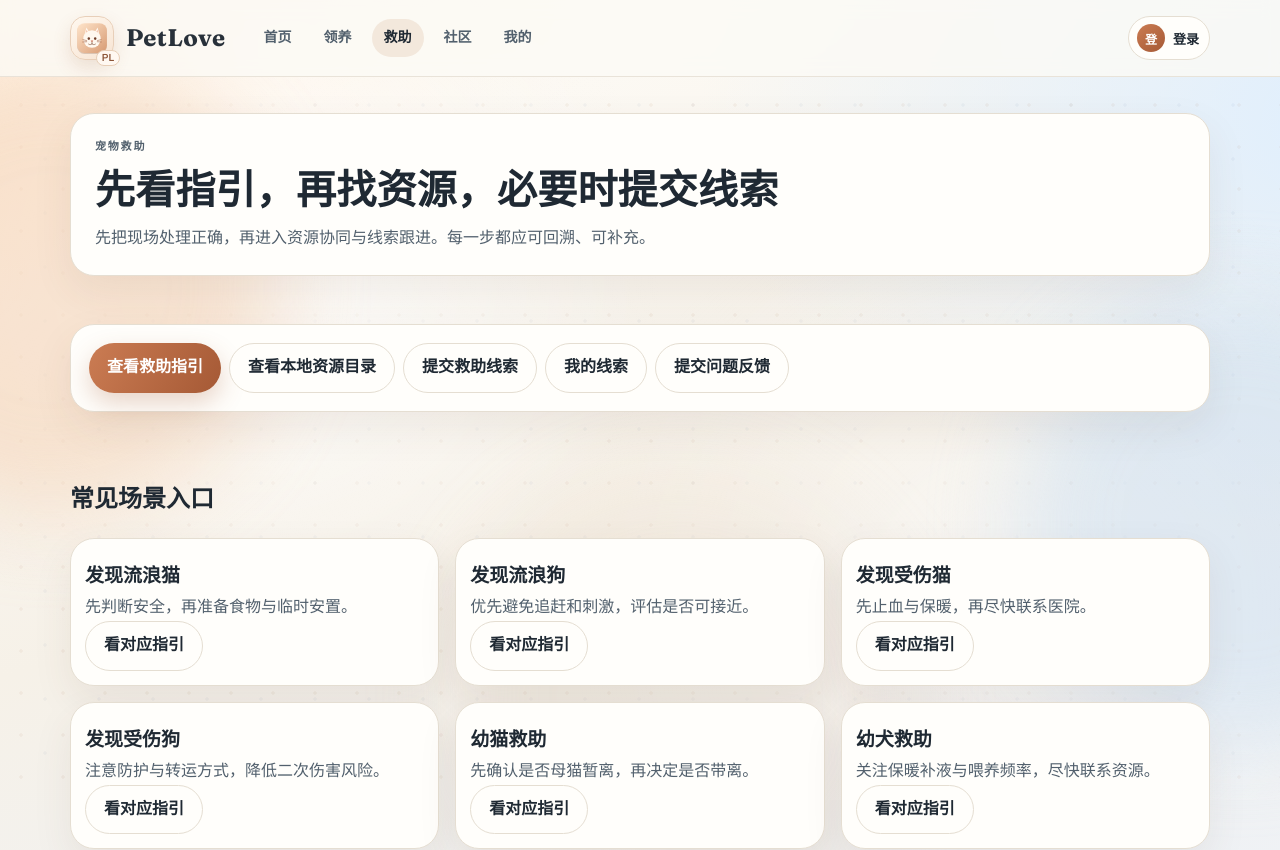
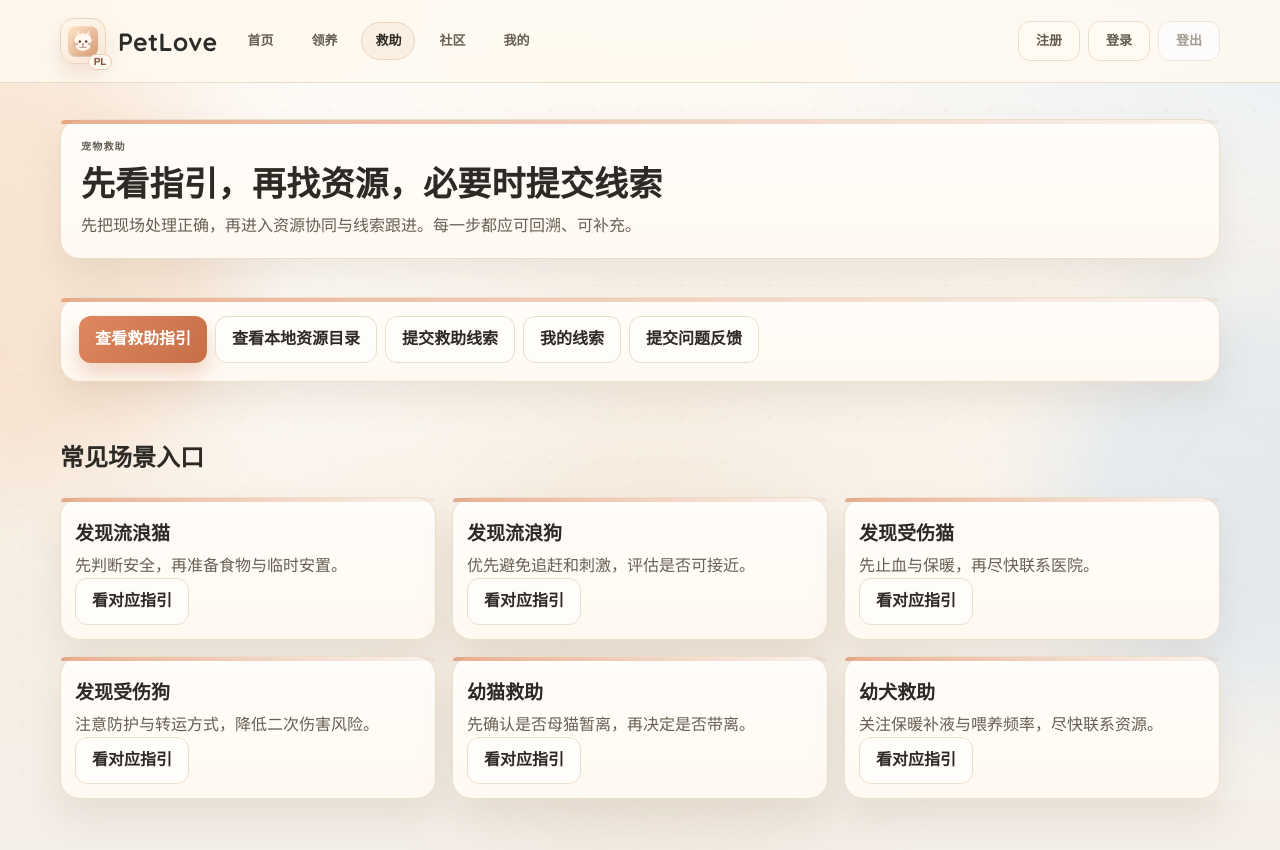
Before and after one commit to littleha233/pet-love-web, a React (Vite) app in the folder web-user/: page /rescue in a window 1280 px wide. Shown: the top 850 px of the page. Built offline with nearby package versions, Linux system fonts and the light colour scheme; no server answers.

Commit message:
feat(web-user): 更新前端模板并完善社区与账号入口
Codex 2026-03-09 23:23 (Asia/Shanghai)

```diff
--- a/web-user/src/components/NavBar.jsx
+++ b/web-user/src/components/NavBar.jsx
@@ -1,5 +1,4 @@
-import { useEffect, useRef, useState } from "react";
-import { NavLink, Link, useLocation } from "react-router-dom";
+import { NavLink, Link, useLocation, useNavigate } from "react-router-dom";
 
 const links = [
   { to: "/", label: "首页", end: true },
@@ -8,62 +7,28 @@ const links = [
   { to: "/community", label: "社区" },
   { to: "/me", label: "我的" }
 ];
-const MENU_AUTO_CLOSE_MS = 3200;
+const USER_ACCESS_TOKEN_KEY = "petlove_user_access_token";
+const USER_REFRESH_TOKEN_KEY = "petlove_user_refresh_token";
+const ADMIN_ACCESS_TOKEN_KEY = "petlove_admin_access_token";
+const ADMIN_REFRESH_TOKEN_KEY = "petlove_admin_refresh_token";
 
 function NavBar() {
+  const navigate = useNavigate();
   const location = useLocation();
-  const menuRef = useRef(null);
-  const [menuOpen, setMenuOpen] = useState(false);
 
-  const userToken = window.localStorage.getItem("petlove_user_access_token");
+  const userToken = window.localStorage.getItem(USER_ACCESS_TOKEN_KEY);
   const hasLoginState = Boolean(userToken);
 
-  useEffect(() => {
-    function onPointerDown(event) {
-      if (!menuRef.current) {
-        return;
-      }
-      if (!menuRef.current.contains(event.target)) {
-        setMenuOpen(false);
-      }
+  function onLogout() {
+    if (!hasLoginState) {
+      return;
     }
-
-    function onWindowBlur() {
-      setMenuOpen(false);
-    }
-
-    document.addEventListener("pointerdown", onPointerDown, true);
-    window.addEventListener("blur", onWindowBlur);
-    return () => {
-      document.removeEventListener("pointerdown", onPointerDown, true);
-      window.removeEventListener("blur", onWindowBlur);
-    };
-  }, []);
-
-  useEffect(() => {
-    setMenuOpen(false);
-  }, [location.pathname]);
-
-  useEffect(() => {
-    if (!menuOpen) {
-      return undefined;
-    }
-    const timer = window.setTimeout(() => {
-      setMenuOpen(false);
-    }, MENU_AUTO_CLOSE_MS);
-
-    function onKeyDown(event) {
-      if (event.key === "Escape") {
-        setMenuOpen(false);
-      }
-    }
-
-    document.addEventListener("keydown", onKeyDown);
-    return () => {
-      window.clearTimeout(timer);
-      document.removeEventListener("keydown", onKeyDown);
-    };
-  }, [menuOpen]);
+    window.localStorage.removeItem(USER_ACCESS_TOKEN_KEY);
+    window.localStorage.removeItem(USER_REFRESH_TOKEN_KEY);
+    window.localStorage.removeItem(ADMIN_ACCESS_TOKEN_KEY);
+    window.localStorage.removeItem(ADMIN_REFRESH_TOKEN_KEY);
+    navigate("/", { replace: false, state: { notice: "已退出登录" } });
+  }
 
   return (
     <header className="site-header">
@@ -89,27 +54,27 @@ function NavBar() {
           ))}
         </nav>
 
-        <div className="user-menu" ref={menuRef}>
+        <div className="auth-tag-row">
+          <Link
+            className={`auth-tag ${location.pathname === "/auth/mobile-login" ? "auth-tag-active" : ""}`}
+            to="/auth/mobile-login?intent=register"
+          >
+            注册
+          </Link>
+          <Link
+            className={`auth-tag ${location.pathname === "/auth/mobile-login" ? "auth-tag-active" : ""}`}
+            to="/auth/mobile-login"
+          >
+            登录
+          </Link>
           <button
-            className="user-menu-trigger"
             type="button"
-            onClick={() => setMenuOpen((prev) => !prev)}
-            aria-expanded={menuOpen}
-            aria-haspopup="menu"
+            className="auth-tag auth-tag-danger"
+            disabled={!hasLoginState}
+            onClick={onLogout}
           >
-            <span className="user-menu-avatar">{hasLoginState ? "我" : "登"}</span>
-            <span className="user-menu-text">{hasLoginState ? "账号" : "登录"}</span>
+            登出
           </button>
-          {menuOpen ? (
-            <div className="user-menu-panel">
-              <Link className="user-menu-item" to="/auth/mobile-login" onClick={() => setMenuOpen(false)}>
-                短信登录
-              </Link>
-              <Link className="user-menu-item" to="/me" onClick={() => setMenuOpen(false)}>
-                我的中心
-              </Link>
-            </div>
-          ) : null}
         </div>
       </div>
     </header>
--- a/web-user/src/pages/MyCenterPage.jsx
+++ b/web-user/src/pages/MyCenterPage.jsx
@@ -7,7 +7,7 @@ function MyCenterPage() {
       <section className="card page-banner fade-up">
         <p className="eyebrow">我的</p>
         <h1>个人中心</h1>
-        <p>按业务线查看我的数据，当前聚焦领养与救助两条主流程。</p>
+        <p>查看领养、救助与反馈记录。</p>
       </section>
 
       <section className="module-entry-grid">
@@ -42,9 +42,6 @@ function MyCenterPage() {
           <Link className="secondary-btn" to="/support/complaints/new">
             提交问题反馈
           </Link>
-          <Link className="secondary-btn" to="/auth/mobile-login">
-            短信登录
-          </Link>
         </div>
       </section>
     </div>
--- a/web-user/src/styles/base.css
+++ b/web-user/src/styles/base.css
@@ -1,26 +1,26 @@
-@import url("https://fonts.googleapis.com/css2?family=Nunito+Sans:wght@400;500;600;700&family=Fraunces:opsz,wght@9..144,500;9..144,700&display=swap");
+@import url("https://fonts.googleapis.com/css2?family=Nunito+Sans:wght@400;500;700;800&family=Quicksand:wght@500;600;700&display=swap");
 
 :root {
-  --bg: #f6f2ea;
-  --bg-soft: #fcfaf6;
-  --surface: #fffefb;
-  --text-main: #1f2933;
-  --text-soft: #52606d;
-  --line: #e5ded2;
-  --brand: #cb7c53;
-  --brand-deep: #a55935;
-  --mint: #dcece4;
-  --sky: #dfe9f4;
+  --bg: #f7eee2;
+  --bg-soft: #fcf6ed;
+  --surface: #fffdf9;
+  --text-main: #2d2a25;
+  --text-soft: #675f53;
+  --line: #eadfcc;
+  --brand: #df875f;
+  --brand-deep: #c66e45;
+  --mint: #dcebe2;
+  --sky: #e2eaf6;
   --ok: #2f7a53;
   --warn: #9f6d12;
-  --muted: #7b8794;
-  --shadow: 0 16px 40px rgba(85, 70, 55, 0.08);
-  --radius-lg: 24px;
-  --radius-md: 16px;
-  --radius-sm: 10px;
+  --muted: #877f73;
+  --shadow: 0 18px 36px rgba(112, 82, 53, 0.1);
+  --radius-lg: 20px;
+  --radius-md: 14px;
+  --radius-sm: 12px;
   --space-page: clamp(18px, 3vw, 36px);
-  --space-section: clamp(32px, 4vw, 48px);
-  --space-card: 24px;
+  --space-section: clamp(24px, 3.2vw, 38px);
+  --space-card: 20px;
 }
 
 * {
@@ -35,14 +35,13 @@ body,
 }
 
 body {
-  font-family: "Nunito Sans", "PingFang SC", "Hiragino Sans GB", sans-serif;
+  font-family: "Nunito Sans", "PingFang SC", "Hiragino Sans GB", "Microsoft YaHei", sans-serif;
   color: var(--text-main);
   background:
-    radial-gradient(130% 92% at -10% -12%, #ffe9d2 0, rgba(255, 233, 210, 0) 48%),
-    radial-gradient(118% 88% at 110% 12%, #ddeeff 0, rgba(221, 238, 255, 0) 47%),
-    radial-gradient(95% 70% at 50% 118%, #f4e8dc 0, rgba(244, 232, 220, 0) 45%),
-    linear-gradient(165deg, #fffdf9 0%, #f6f1e8 50%, #edf2f9 100%);
-  line-height: 1.6;
+    radial-gradient(120% 90% at -10% -20%, rgba(241, 193, 161, 0.5) 0, rgba(241, 193, 161, 0) 45%),
+    radial-gradient(120% 90% at 110% -5%, rgba(205, 224, 245, 0.52) 0, rgba(205, 224, 245, 0) 45%),
+    linear-gradient(180deg, #fffcf7 0%, #f8efe3 52%, #f2eee9 100%);
+  line-height: 1.55;
 }
 
 a {
@@ -51,7 +50,7 @@ a {
 }
 
 .container {
-  width: min(1140px, 92vw);
+  width: min(1160px, 92vw);
   margin: 0 auto;
 }
 
@@ -71,28 +70,28 @@ a {
 
 .app-shell::before {
   z-index: -3;
-  opacity: 0.42;
-  background-image: radial-gradient(circle, rgba(177, 118, 77, 0.16) 1.4px, transparent 2px),
-    radial-gradient(circle, rgba(93, 129, 172, 0.12) 1.4px, transparent 2px);
-  background-size: 42px 42px, 54px 54px;
-  background-position: 0 0, 18px 24px;
+  opacity: 0.38;
+  background-image: radial-gradient(circle, rgba(176, 112, 72, 0.12) 1.3px, transparent 1.9px),
+    radial-gradient(circle, rgba(114, 150, 191, 0.12) 1.1px, transparent 1.8px);
+  background-size: 44px 44px, 56px 56px;
+  background-position: 0 0, 20px 26px;
 }
 
 .app-shell::after {
   z-index: -2;
-  background: radial-gradient(circle at 20% 34%, rgba(255, 255, 255, 0.68) 0, rgba(255, 255, 255, 0) 35%),
-    radial-gradient(circle at 80% 76%, rgba(255, 255, 255, 0.42) 0, rgba(255, 255, 255, 0) 38%);
+  background: radial-gradient(circle at 20% 36%, rgba(255, 255, 255, 0.6) 0, rgba(255, 255, 255, 0) 35%),
+    radial-gradient(circle at 85% 78%, rgba(255, 255, 255, 0.42) 0, rgba(255, 255, 255, 0) 38%);
 }
 
 .bg-orb {
   position: fixed;
-  width: 440px;
-  height: 440px;
+  width: 400px;
+  height: 400px;
   border-radius: 50%;
-  filter: blur(44px);
-  opacity: 0.42;
+  filter: blur(46px);
+  opacity: 0.36;
   z-index: -1;
-  animation: floatOrb 16s ease-in-out infinite;
+  animation: floatOrb 18s ease-in-out infinite;
 }
 
 .bg-orb-left {
@@ -133,17 +132,17 @@ a {
   position: sticky;
   top: 0;
   z-index: 10;
-  border-bottom: 1px solid rgba(229, 222, 210, 0.8);
-  backdrop-filter: blur(8px);
-  background: rgba(252, 250, 246, 0.8);
+  border-bottom: 1px solid rgba(230, 216, 196, 0.86);
+  backdrop-filter: blur(9px);
+  background: rgba(255, 249, 239, 0.82);
 }
 
 .nav-wrap {
-  min-height: 76px;
-  display: flex;
-  align-items: center;
-  justify-content: flex-start;
-  gap: 18px;
+  min-height: 82px;
+  display: flex;
+  align-items: center;
+  justify-content: space-between;
+  gap: 16px;
 }
 
 .brand {
@@ -154,15 +153,15 @@ a {
 }
 
 .brand-badge {
-  width: 44px;
-  height: 44px;
-  border-radius: 15px;
+  width: 46px;
+  height: 46px;
+  border-radius: 14px;
   display: inline-flex;
   align-items: center;
   justify-content: center;
-  border: 1px solid #e8cfb9;
-  background: linear-gradient(145deg, #fff8ef, #f7e4d3);
-  box-shadow: 0 8px 18px rgba(153, 93, 57, 0.16);
+  border: 1px solid #ebd6be;
+  background: linear-gradient(150deg, #fff7eb, #f9e7d6);
+  box-shadow: 0 10px 20px rgba(155, 96, 60, 0.15);
   position: relative;
 }
 
@@ -189,19 +188,18 @@ a {
 }
 
 .brand-text {
-  letter-spacing: 0.4px;
-  font-family: "Fraunces", "Noto Serif SC", serif;
-  font-size: 24px;
+  letter-spacing: 0.2px;
+  font-family: "Quicksand", "Nunito Sans", "PingFang SC", sans-serif;
+  font-size: 25px;
   line-height: 1;
-  color: #28313a;
+  color: #2d2c29;
 }
 
 .site-nav {
   display: flex;
   align-items: center;
-  gap: 8px;
+  gap: 10px;
   padding: 4px 0;
-  margin-left: 8px;
   flex: 1;
   overflow-x: auto;
   scrollbar-width: none;
@@ -212,34 +210,38 @@ a {
 }
 
 .nav-link {
-  padding: 8px 12px;
+  padding: 8px 13px;
   border-radius: 999px;
   color: var(--text-soft);
-  font-weight: 600;
-  font-size: 14px;
+  font-weight: 700;
+  font-size: 13px;
   white-space: nowrap;
+  border: 1px solid transparent;
+  transition: all 160ms ease;
 }
 
 .nav-link-active {
-  background: #f3e8dc;
+  background: #faefe2;
+  border-color: #e9d4bb;
   color: var(--text-main);
 }
 
 .ghost-btn,
 .primary-btn,
-.secondary-btn {
+.secondary-btn,
+.auth-tag {
   border: none;
-  border-radius: 999px;
+  border-radius: 12px;
   font: inherit;
   font-weight: 700;
   cursor: pointer;
-  transition: transform 180ms ease, box-shadow 180ms ease, background 180ms ease;
+  transition: transform 180ms ease, box-shadow 180ms ease, background 180ms ease, border-color 180ms ease;
 }
 
 .ghost-btn {
   background: var(--surface);
   border: 1px solid var(--line);
-  padding: 10px 16px;
+  padding: 10px 14px;
   color: var(--text-main);
 }
 
@@ -248,36 +250,68 @@ a {
   display: inline-flex;
   align-items: center;
   justify-content: center;
-  padding: 11px 18px;
+  padding: 10px 16px;
 }
 
 .primary-btn {
-  background: linear-gradient(120deg, var(--brand), var(--brand-deep));
+  background: linear-gradient(130deg, var(--brand), var(--brand-deep));
   color: #fff;
-  box-shadow: 0 10px 24px rgba(165, 89, 53, 0.25);
+  box-shadow: 0 10px 20px rgba(198, 110, 69, 0.28);
 }
 
 .secondary-btn {
   color: var(--text-main);
   border: 1px solid var(--line);
-  background: var(--surface);
+  background: #fffdfa;
 }
 
 .ghost-btn:hover,
 .primary-btn:hover,
-.secondary-btn:hover {
+.secondary-btn:hover,
+.auth-tag:hover {
   transform: translateY(-1px);
 }
 
 .ghost-btn:disabled,
 .primary-btn:disabled,
-.secondary-btn:disabled {
+.secondary-btn:disabled,
+.auth-tag:disabled {
   opacity: 0.58;
   cursor: not-allowed;
   box-shadow: none;
   transform: none;
 }
 
+.auth-tag-row {
+  margin-left: auto;
+  display: flex;
+  gap: 8px;
+}
+
+.auth-tag {
+  display: inline-flex;
+  align-items: center;
+  justify-content: center;
+  min-width: 62px;
+  padding: 9px 12px;
+  border: 1px solid var(--line);
+  background: #fffaf2;
+  color: #645a4d;
+  font-size: 13px;
+  text-decoration: none;
+}
+
+.auth-tag-active {
+  border-color: #e3c6a8;
+  background: #fbead8;
+  color: #503a2e;
+}
+
+.auth-tag-danger {
+  background: #fff;
+  border-color: #e7d6cb;
+}
+
 .page-main {
   padding: var(--space-page) 0 56px;
 }
@@ -295,15 +329,27 @@ a {
 
 .card {
   border-radius: var(--radius-lg);
-  background: var(--surface);
-  border: 1px solid var(--line);
+  background: linear-gradient(180deg, #fffdfa 0%, #fff9f1 100%);
+  border: 1px solid #ebdeca;
+  position: relative;
   box-shadow: var(--shadow);
+}
+
+.card::before {
+  content: "";
+  position: absolute;
+  left: 0;
+  right: 0;
+  top: 0;
+  height: 4px;
+  border-radius: var(--radius-lg) var(--radius-lg) 0 0;
+  background: linear-gradient(90deg, rgba(222, 138, 95, 0.68), rgba(198, 124, 85, 0.08));
 }
 
 .fade-up {
   opacity: 0;
-  transform: translateY(12px);
-  animation: fadeUp 560ms ease forwards;
+  transform: translateY(14px);
+  animation: fadeUp 520ms ease forwards;
   animation-delay: var(--delay, 0ms);
 }
 
@@ -316,31 +362,31 @@ a {
 
 .eyebrow {
   margin: 0;
-  letter-spacing: 1.8px;
+  letter-spacing: 1.2px;
   text-transform: uppercase;
-  font-size: 11px;
-  font-weight: 700;
+  font-size: 10px;
+  font-weight: 800;
   color: var(--brand-deep);
 }
 
 .hero {
-  padding: 26px;
+  padding: 22px;
   display: grid;
   grid-template-columns: 1.15fr 1fr;
-  gap: 24px;
+  gap: 20px;
 }
 
 .hero-content h1,
 .page-banner h1,
 .section-header h2 {
-  margin: 10px 0 12px;
-  font-family: "Fraunces", "Noto Serif SC", serif;
-  line-height: 1.2;
+  margin: 8px 0 10px;
+  font-family: "Quicksand", "Nunito Sans", "PingFang SC", sans-serif;
+  line-height: 1.18;
   letter-spacing: 0.2px;
 }
 
 .hero-content h1 {
-  font-size: clamp(30px, 4vw, 44px);
+  font-size: clamp(26px, 3.6vw, 38px);
 }
 
 .hero-subtitle,
@@ -351,14 +397,14 @@ a {
 }
 
 .hero-actions {
-  margin-top: 18px;
+  margin-top: 14px;
   display: flex;
   flex-wrap: wrap;
-  gap: 10px;
+  gap: 9px;
 }
 
 .hero-highlights {
-  margin: 18px 0 0;
+  margin: 14px 0 0;
   padding: 0;
   list-style: none;
   display: flex;
@@ -367,12 +413,12 @@ a {
 }
 
 .hero-highlights li {
-  background: #f0e6dc;
-  color: #6e4a34;
+  background: #f8e7d4;
+  color: #744e37;
   border-radius: 999px;
-  font-size: 13px;
-  font-weight: 600;
-  padding: 7px 12px;
+  font-size: 12px;
+  font-weight: 700;
+  padding: 6px 10px;
 }
 
 .hero-media {
@@ -388,11 +434,11 @@ a {
 }
 
 .section-header h2 {
-  font-size: clamp(24px, 3vw, 34px);
+  font-size: clamp(21px, 2.8vw, 30px);
 }
 
 .section-header p {
-  max-width: 720px;
+  max-width: 640px;
 }
 
 .card-grid {
@@ -473,22 +519,22 @@ a {
   display: flex;
   flex-wrap: wrap;
   gap: 7px;
-  margin: 12px 0 14px;
+  margin: 10px 0 12px;
 }
 
 .soft-tag {
   border: none;
   border-radius: 999px;
-  padding: 7px 11px;
+  padding: 6px 10px;
   font-size: 12px;
   font-weight: 700;
-  color: #546170;
-  background: #eef2f6;
+  color: #655c51;
+  background: #f2e9dd;
 }
 
 .soft-tag-active {
-  background: #f4e5d7;
-  color: #79472d;
+  background: #fae1ca;
+  color: #7b462d;
 }
 
 .card-btn {
@@ -508,7 +554,7 @@ a {
 .service-price {
   margin: 0 0 12px;
   font-size: 20px;
-  font-family: "Fraunces", serif;
+  font-family: "Quicksand", "Nunito Sans", "PingFang SC", sans-serif;
   color: #7b462d;
 }
 
@@ -583,7 +629,7 @@ a {
 }
 
 .page-banner h1 {
-  font-size: clamp(28px, 4vw, 40px);
+  font-size: clamp(24px, 3.2vw, 34px);
 }
 
 .filter-bar {
@@ -683,9 +729,14 @@ a {
     order: 3;
     width: 100%;
     margin: 0;
-    padding-bottom: 6px;
+    padding: 8px 0 6px;
     border-top: 1px solid var(--line);
     border-bottom: 1px solid var(--line);
+  }
+
+  .auth-tag-row {
+    order: 2;
+    margin-left: auto;
   }
 
   .page-main {
@@ -1289,7 +1340,7 @@ a {
 .markdown-content h2,
 .markdown-content h3 {
   margin: 0;
-  font-family: "Fraunces", "Noto Serif SC", serif;
+  font-family: "Quicksand", "Nunito Sans", "PingFang SC", sans-serif;
 }
 
 .markdown-content p,
@@ -1409,9 +1460,9 @@ a {
 }
 
 .auth-login-intro h1 {
-  margin: 10px 0 12px;
-  font-family: "Fraunces", "Noto Serif SC", serif;
-  font-size: clamp(34px, 4.2vw, 50px);
+  margin: 8px 0 10px;
+  font-family: "Quicksand", "Nunito Sans", "PingFang SC", sans-serif;
+  font-size: clamp(28px, 3.8vw, 40px);
   line-height: 1.15;
 }
 
@@ -1536,9 +1587,9 @@ a {
 }
 
 .module-hero h1 {
-  margin: 10px 0 12px;
-  font-family: "Fraunces", "Noto Serif SC", serif;
-  font-size: clamp(30px, 4vw, 44px);
+  margin: 8px 0 10px;
+  font-family: "Quicksand", "Nunito Sans", "PingFang SC", sans-serif;
+  font-size: clamp(26px, 3.4vw, 36px);
   line-height: 1.18;
 }
 
@@ -1586,8 +1637,8 @@ a {
 .module-entry-card h3,
 .role-entry-card h3 {
   margin: 0;
-  font-family: "Fraunces", "Noto Serif SC", serif;
-  font-size: 28px;
+  font-family: "Quicksand", "Nunito Sans", "PingFang SC", sans-serif;
+  font-size: 24px;
   line-height: 1.2;
 }
 
@@ -1709,9 +1760,9 @@ a {
 }
 
 .trust-footer-header h3 {
-  margin: 10px 0 8px;
-  font-family: "Fraunces", "Noto Serif SC", serif;
-  font-size: clamp(24px, 3vw, 34px);
+  margin: 8px 0 6px;
+  font-family: "Quicksand", "Nunito Sans", "PingFang SC", sans-serif;
+  font-size: clamp(20px, 2.6vw, 30px);
 }
 
 .trust-footer-header p {
@@ -1742,12 +1793,35 @@ a {
   gap: 12px;
 }
 
+.community-grid {
+  display: grid;
+  gap: 14px;
+  grid-template-columns: repeat(2, minmax(0, 1fr));
+}
+
+.community-post-card {
+  padding: 16px;
+  display: grid;
+  gap: 10px;
+}
+
+.community-post-card h3 {
+  margin: 0;
+  font-size: 20px;
+}
+
+.community-post-card p {
+  margin: 0;
+  color: var(--text-soft);
+}
+
 @media (max-width: 1024px) {
   .auth-login-shell {
     grid-template-columns: 1fr;
   }
 
-  .feature-preview-grid {
+  .feature-preview-grid,
+  .community-grid {
     grid-template-columns: 1fr;
   }
 }
@@ -1795,7 +1869,8 @@ a {
     padding: 16px;
   }
 
-  .user-menu {
-    margin-left: 0;
-  }
-}
+  .auth-tag-row {
+    width: 100%;
+    justify-content: flex-end;
+  }
+}
```
Also changed, not shown: web-user/src/pages/CommunityPage.jsx (+79 -1 lines), web-user/src/pages/HomePage.jsx (+13 -13 lines), web-user/src/pages/MobileLoginPage.jsx (+7 -5 lines).
